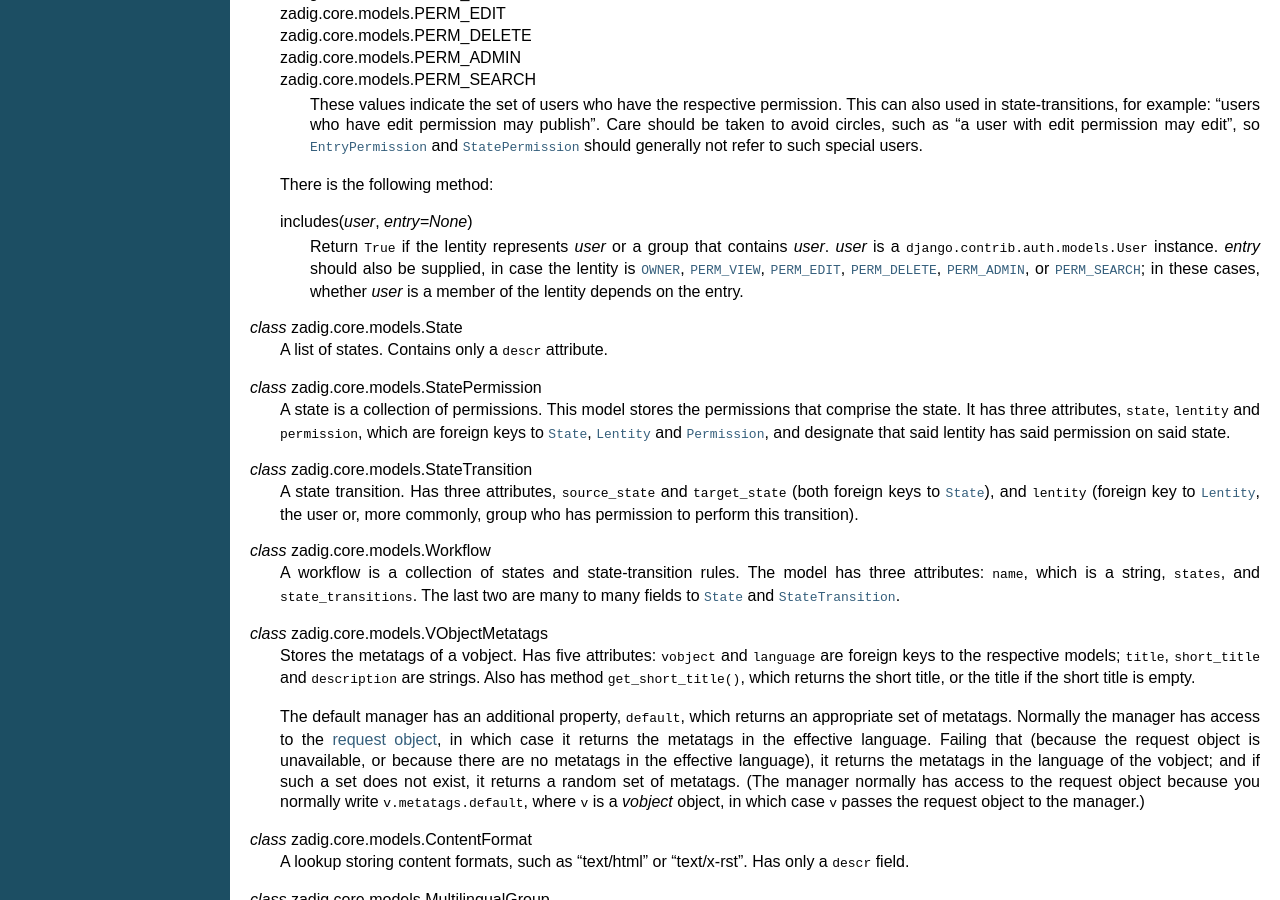
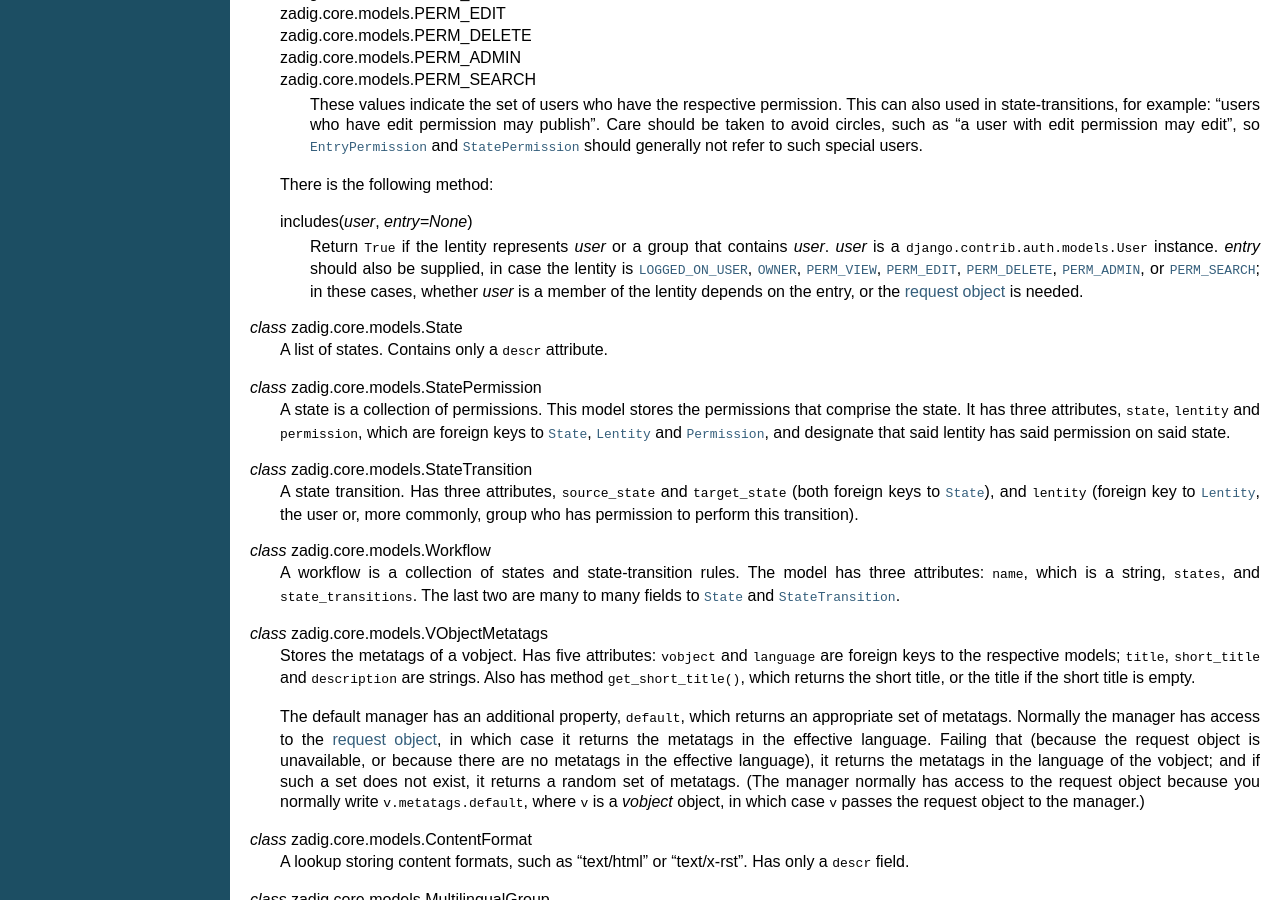
Before and after one commit to aptiko/zadig, a Sphinx documentation site: the page built from docs/api.txt, in a window 1280 px wide and 900 px high, scrolled down 6488 px. Built offline with Sphinx 7.4.7, drawn with Linux system fonts in a browser that asks for light colours.

Commit message:
Fixed bug in Lentity.includes()

```diff
--- a/docs/api.txt
+++ b/docs/api.txt
@@ -578,13 +578,15 @@ Other core models
       that contains *user*. *user* is a
       :class:`django.contrib.auth.models.User` instance. *entry*
       should also be supplied, in case the lentity is
+      :const:`~zadig.core.models.LOGGED_ON_USER`,
       :const:`~zadig.core.models.OWNER`,
       :const:`~zadig.core.models.PERM_VIEW`,
       :const:`~zadig.core.models.PERM_EDIT`,
       :const:`~zadig.core.models.PERM_DELETE`,
       :const:`~zadig.core.models.PERM_ADMIN`, or
       :const:`~zadig.core.models.PERM_SEARCH`; in these cases, whether
-      *user* is a member of the lentity depends on the entry.
+      *user* is a member of the lentity depends on the entry, or the
+      :ref:`request object <request-object>` is needed.
 
 .. class:: zadig.core.models.State
 
```
Also changed, not shown: 1 other file.
